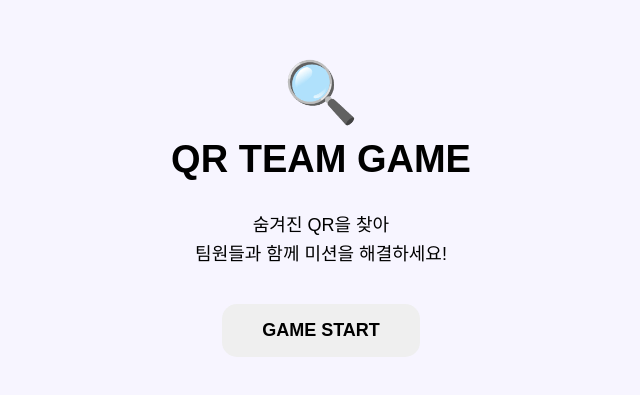
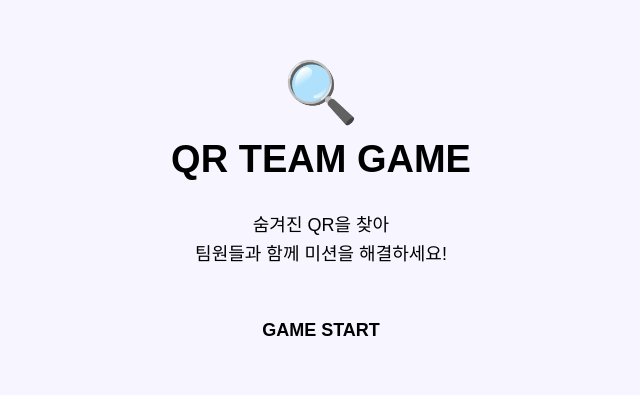
Before and after one commit to hoholon0502/QR-team-game, a Next.js app: page / in a window 1280 px wide. Shown: the part 217-612 px from the top of the page, without its empty margins (319-959 px from the left). Built offline with nearby package versions, Linux system fonts and the light colour scheme.

Commit message:
Link GAME START to game page

```diff
--- a/app/page.js
+++ b/app/page.js
@@ -37,7 +37,8 @@ export default function Home() {
         팀원들과 함께 미션을 해결하세요!
       </p>
 
-      <button
+      <a
+        href="/game"
         style={{
           border: "none",
           borderRadius: "15px",
@@ -45,10 +46,13 @@ export default function Home() {
           fontSize: "18px",
           fontWeight: "bold",
           cursor: "pointer",
+          textDecoration: "none",
+          color: "inherit",
+          display: "inline-block",
         }}
       >
         GAME START
-      </button>
+      </a>
     </main>
   );
 }
```
